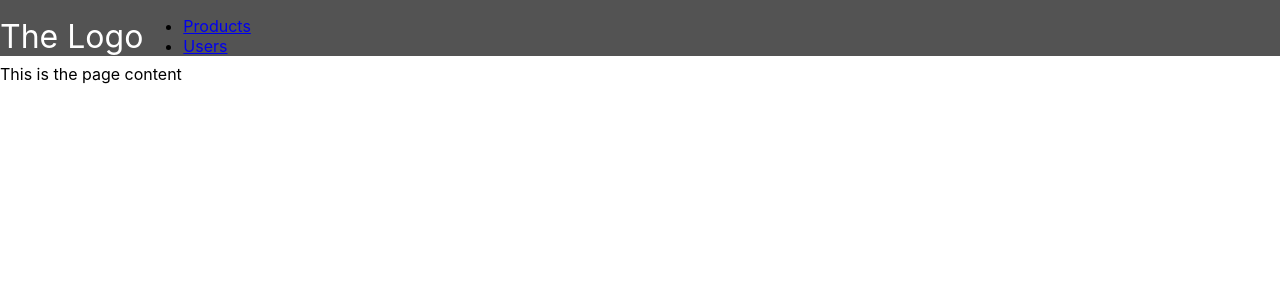
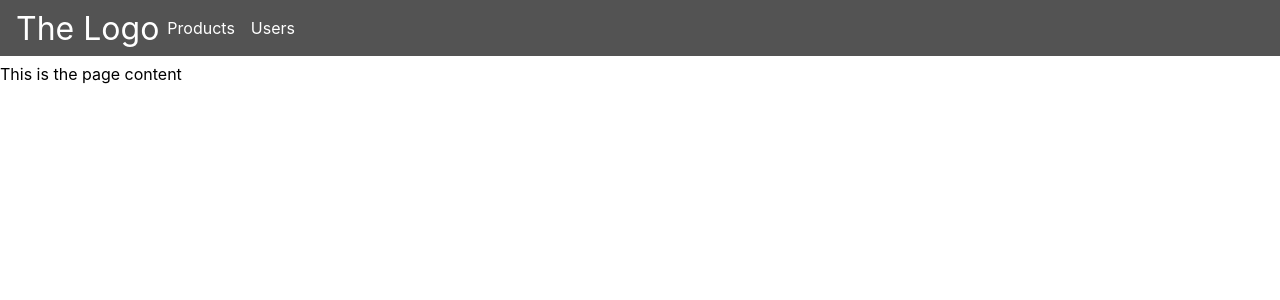
Before and after one commit to tariktabakovic/react-navigation-bar, a React (Create React App) app: page / in a window 1280 px wide. Shown: the top 300 px of the page. Built offline with nearby package versions, Linux system fonts and the light colour scheme.

Commit message:
puts spacing between list items

```diff
--- a/src/components/Toolbar/Toolbar.css
+++ b/src/components/Toolbar/Toolbar.css
@@ -9,7 +9,9 @@
 
 .toolbar_navigation {
     display: flex;
-    align-items: center
+    height: 100%;
+    align-items: center;
+    padding: 0 1rem;
 }
 
 .toolbar_logo a {
@@ -17,3 +19,23 @@
     text-decoration: none;
     font-size: 2rem;
 }
+
+.toolbar_navigation-items a {
+    color: white;
+    text-decoration: none;
+}
+
+.toolbar_navigation-items ul {
+    list-style: none;
+    margin: 0;
+    padding: 0;
+    display: flex;
+}
+
+.toolbar_navigation-items li {
+    padding: 0 0.5rem
+}
+.toolbar_navigation-items a:hover,
+.toolbar_navigation-items a:active {
+    color: orangered;
+}
```
